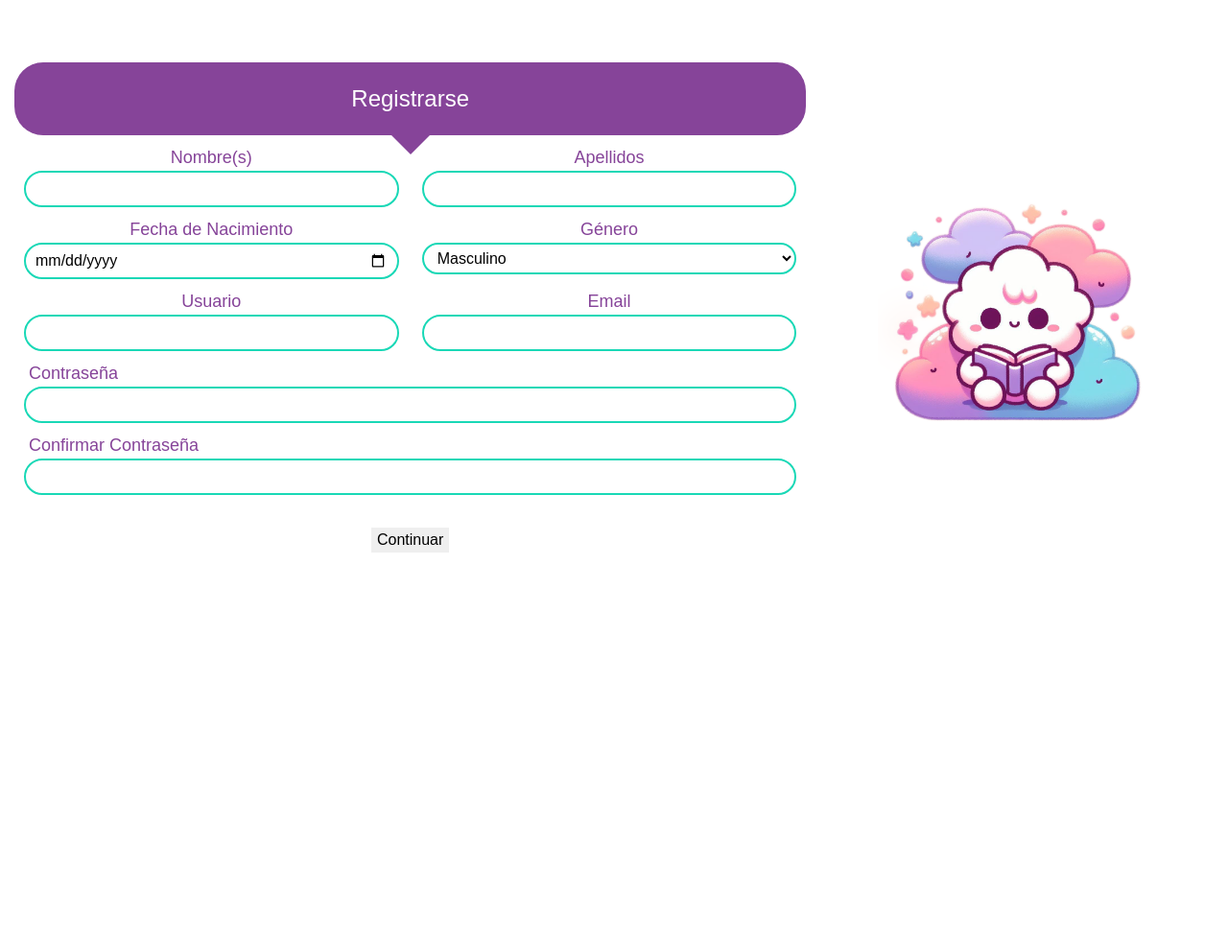
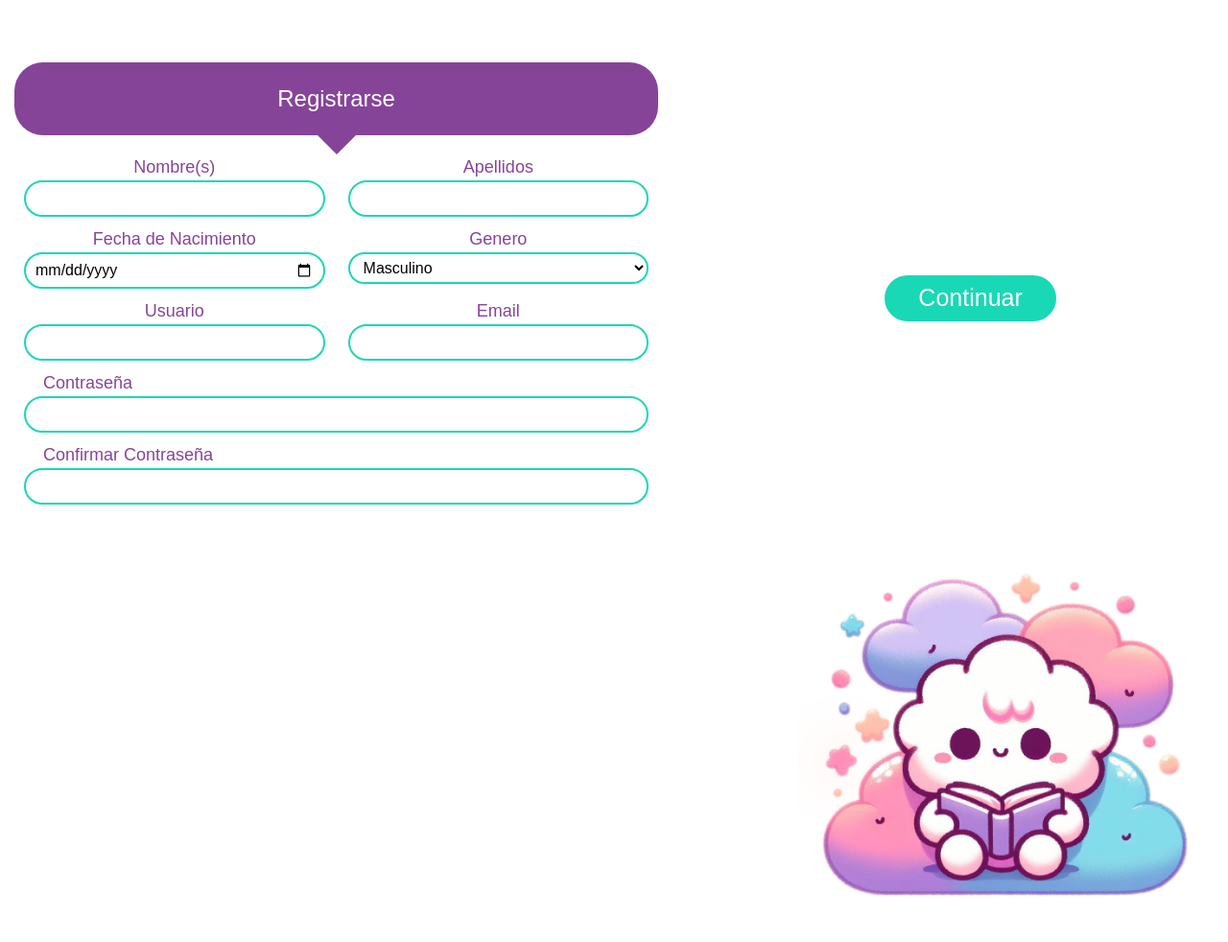
Before and after one commit to andrawiP801/seren-ai, a Django app: page /signup/ in a window 1280 px wide. Shown: the part 96-1078 px from the top of the page at 96% size. Before the commit the page ends 672 px from the top, so only its background shows below. Run offline with Django 5.2, Linux system fonts and the light colour scheme; some libraries are stand-ins or nearby versions.

Commit message:
ajustes ccs 3

```diff
--- a/static/css/style.css
+++ b/static/css/style.css
@@ -183,7 +183,6 @@ header.main-header {
     font-family: Arial, sans-serif; /* Familia de fuente */
     font-size: 24px; /* Tamaño de fuente más grande */
     text-align: center; /* Alineación del texto */
-    margin-bottom: 20px; /* Ajustar el margen inferior del botón */
 }
 
 .bubble-button::after {
@@ -198,12 +197,10 @@ header.main-header {
     border-right: 20px solid transparent;
     border-top: 20px solid #864499; /* Color del triángulo */
 }
-
 .signup-form {
     background: none;
-    padding: 0 10px; /* Reducir el padding superior del formulario */
+    padding: 20px 10px;
     border-radius: 20px;
-    margin-top: -10px; /* Ajustar margen superior para reducir el espacio */
 }
 
 .signup-form label {
@@ -237,26 +234,27 @@ header.main-header {
 
 .signup-form .single-input.password-input label {
     text-align: left;
-    margin-left: 5px; /* Ajustar margen izquierdo */
+    margin-left: 20px;
 }
 
 .signup-logo-img {
-    width: 300px; /* Ajustar tamaño de la imagen */
+    position: absolute;
+    left: 65%;
 }
 
 .signup-logo-img img {
-    width: 100%; /* Ajustar tamaño de la imagen */
+    width: 500px;
 }
 
 .signup-continue-btn h2 {
     font-family: 'Montaser Arabic', sans-serif;
     font-size: 80px;
-    margin-bottom: 10px; /* Reducir el margen inferior del heading */
+    margin-bottom: 30px;
 }
 
 .signup-continue-btn .submit-btn {
     background: #19D8B6;
-    padding: 10px 40px; /* Ajustar padding */
+    padding: 5px 35px;
     font-size: 25px;
     font-family: 'Montaser Arabic', sans-serif;
     color: white;
--- a/templates/signup.html
+++ b/templates/signup.html
@@ -1,11 +1,22 @@
-{% extends "base.html" %} {% load static %} {% block title %} Signup - SerenAI
-{% endblock title %} {% block main %}
+{% extends "base.html" %}
+{% load static %}
+
+{% block title %} Signup - SerenAI {% endblock title %}
+
+{% block main %}
 	<section class="section-padding">
 		<div class="container">
 			<form method="post" action="">
 				{% csrf_token %}
-			<div class="row justify-content-center">
-				<div class="col-md-8">
+				<div class="row position-relative">
+					<div class="col-md-7 order-1 order-md-0 mt-5 mt-md-0">
+						<div class="auth-form me-0 me-md-5">
+							{% if error_message %}
+								<div class="alert alert-danger alert-dismissible fade show" role="alert">
+									<h2 class="password-error">{{ error_message }}</h2>
+									<button type="button" class="btn-close" data-bs-dismiss="alert" aria-label="Close"></button>
+								</div>
+							{% endif %}
 							<div class="bubble-button">
 								<span>Registrarse</span>
 							</div>
@@ -13,67 +24,74 @@
 								<div class="row">
 									<div class="col-md-6">
 										<div class="single-input">
-									<label for="name">Nombre(s)</label>
-									<input type="text" name="name" id="name" required>
+											<label for="">Nombre(s)</label>
+											<input type="text" name="name" id="" required>
 										</div>
 									</div>
 									<div class="col-md-6">
 										<div class="single-input">
-									<label for="surname">Apellidos</label>
-									<input type="text" name="surname" id="surname" required>
+											<label for="">Apellidos</label>
+											<input type="text" name="surname" id="" required>
 										</div>
 									</div>
 									<div class="col-md-6">
 										<div class="single-input">
-									<label for="date_of_birth">Fecha de Nacimiento</label>
-									<input type="date" name="date_of_birth" id="date_of_birth" required>
+											<label for="">Fecha de Nacimiento</label>
+											<input type="date" name="date_of_birth" id="" required>
 										</div>
 									</div>
 									<div class="col-md-6">
 										<div class="single-input">
-									<label for="gender">Género</label>
-									<select name="gender" id="gender" required>
+											<label for="">Genero</label>
+											<select name="gender" id="" required>
 												<option value="masculino">Masculino</option>
-										<option value="femenino">Femenino</option>
-										<option value="otro">Otro</option>
+												<option value="femenino">femenino</option>
+												<option value="otro">otro</option>
 											</select>
 										</div>
 									</div>
 									<div class="col-md-6">
 										<div class="single-input">
-									<label for="username">Usuario</label>
-									<input type="text" name="username" id="username" required>
+											<label for="">Usuario</label>
+											<input type="text" name="username" id="" required>
 										</div>
 									</div>
 									<div class="col-md-6">
 										<div class="single-input">
-									<label for="email">Email</label>
-									<input type="email" name="email" id="email" required>
+											<label for="">Email</label>
+											<input type="email" name="email" id="" required>
 										</div>
 									</div>
 									<div class="col-md-12">
                                         <div class="single-input password-input">
-									<label for="password" class="text-left">Contraseña</label>
+                                            <label for="password">Contraseña</label>
                                             <input type="password" name="password" id="password" required class="password-field">
                                         </div>
                                         <div class="single-input password-input">
-									<label for="password2" class="text-left">Confirmar Contraseña</label>
+                                            <label for="password2">Confirmar Contraseña</label>
                                             <input type="password" name="password2" id="password2" required class="password-field">
                                         </div>
                                     </div>
-							<div class="col-md-12 d-flex justify-content-center mt-4">
-								<button type="submit" class="submit-btn">Continuar</button>
+									<div class="col-md-6 d-block d-md-none d-flex justify-content-end mt-4">
+										<button type="submit" class="submit-btn-2">Continuar</button>
+									</div>
+									<div class="col-md-6 d-none d-md-block">
+										<div class="signup-logo-img">
+											<img src="{% static 'images/logo.png' %}" alt="">
 										</div>
 									</div>
 								</div>
 							</div>
-				<div class="col-md-4 d-none d-md-flex align-items-center justify-content-center">
-					<div class="signup-logo-img">
-						<img src="{% static 'images/logo.png' %}" alt="Logo SerenAI">
+						</div>
+					</div>
+					<div class="col-md-5 d-flex align-items-center justify-content-center order-0 order-md-1">
+						<div class="signup-continue-btn">
+							<button type="submit" class="submit-btn d-none d-md-block">Continuar</button>
 						</div>
 					</div>
 				</div>
 			</form>
 		</div>
 	</section>
+
 {% endblock main %}
```
Lines whose indentation alone changed are shown as unchanged.
